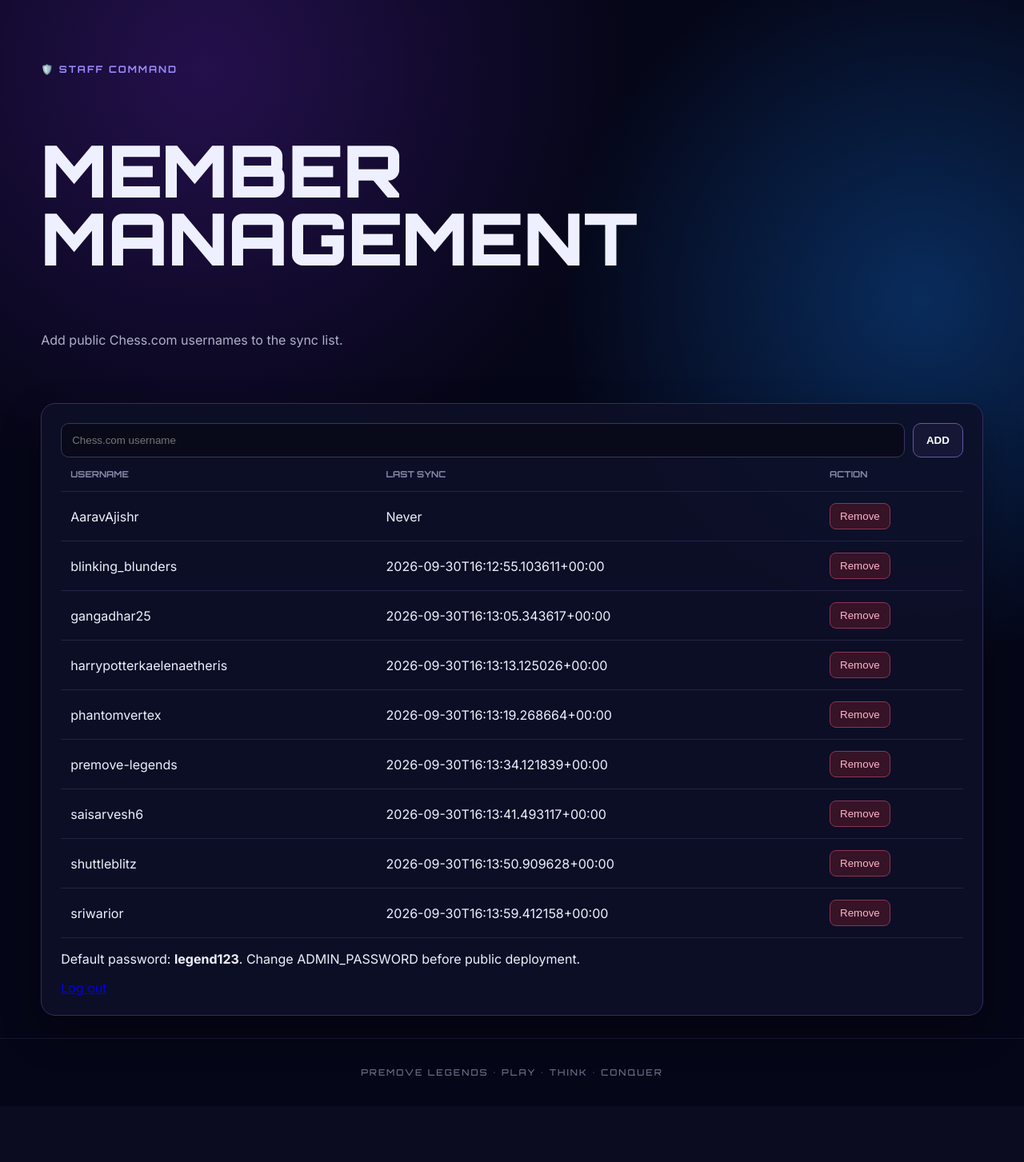
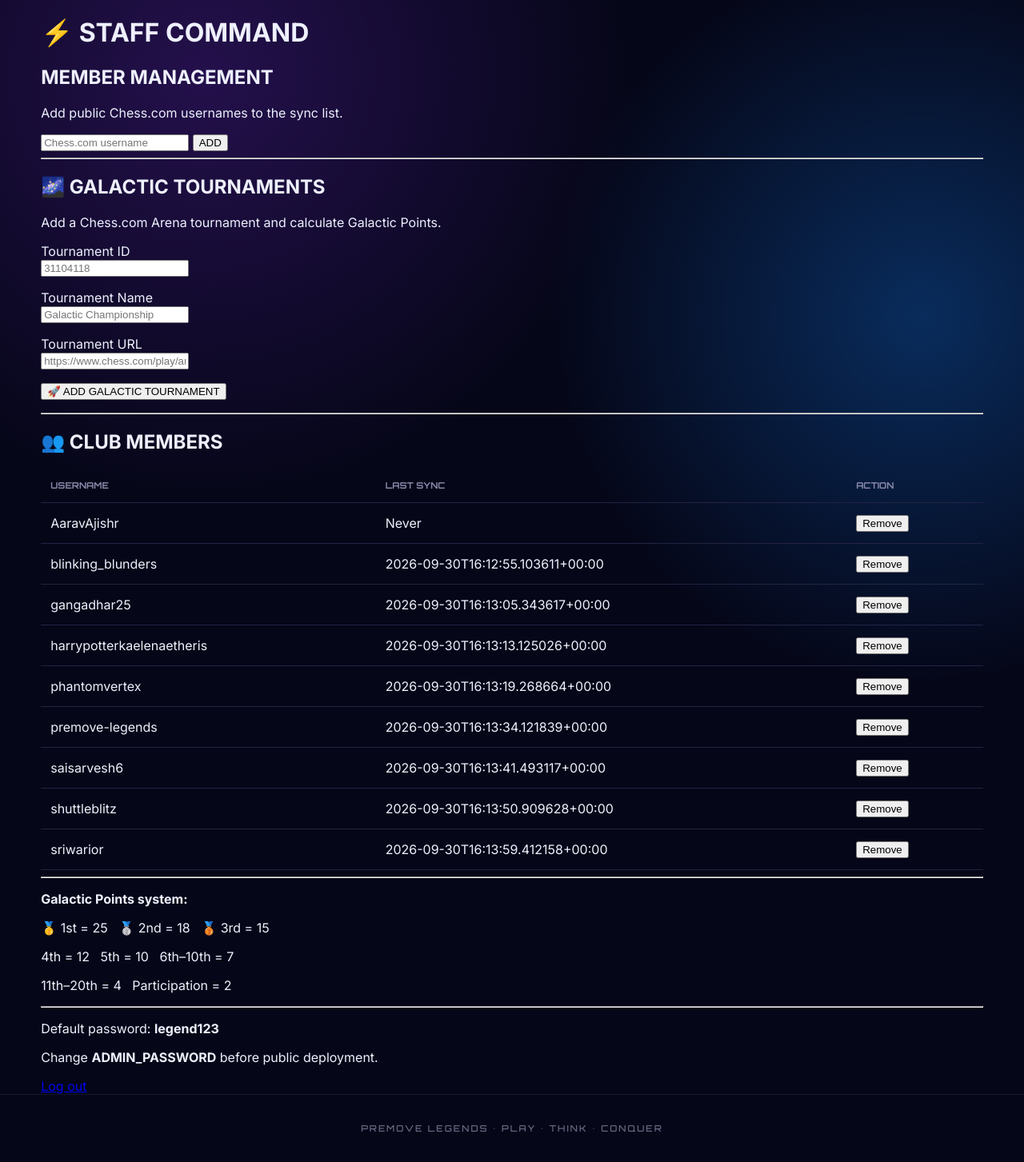
Before and after one commit to gmpranav1212/Premove_Legends_COMPLETE, a Flask app: page /admin in a window 1280 px wide. Shown: the part 58-1511 px from the top of the page at 80% size. Before the commit the page ends 1403 px from the top, so only its background shows below. Run offline with Flask 3, Linux system fonts and the light colour scheme; the visitor is signed in with stand-in values (Sample User, id 1); data comes from the database, SQL or seed files in the repository.

Commit message:
Enhance admin.html with Galactic Tournaments section
Updated the admin page to include a section for Galactic Tournaments and improved form handling.

```diff
--- a/templates/admin.html
+++ b/templates/admin.html
@@ -1 +1,226 @@
-{% extends 'base.html' %}{% block content %}<section class="pagehead"><small>🛡️ STAFF COMMAND</small><h1>MEMBER MANAGEMENT</h1><p>Add public Chess.com usernames to the sync list.</p></section><section class="panel"><form method="post" action="/admin/add" class="add"><input class="search" name="username" placeholder="Chess.com username"><button class="btn primary">ADD</button></form><div class="table"><table><thead><tr><th>USERNAME</th><th>LAST SYNC</th><th>ACTION</th></tr></thead><tbody>{% for p in players %}<tr><td>{{p.username}}</td><td>{{p.last_sync or 'Never'}}</td><td><form method="post" action="/admin/remove"><input type="hidden" name="username" value="{{p.username}}"><button class="danger">Remove</button></form></td></tr>{% endfor %}</tbody></table></div><p>Default password: <b>legend123</b>. Change ADMIN_PASSWORD before public deployment.</p><a href="/logout">Log out</a></section>{% endblock %}
+{% extends 'base.html' %}
+
+{% block content %}
+
+<h1>⚡ STAFF COMMAND</h1>
+
+<h2>MEMBER MANAGEMENT</h2>
+
+<p>Add public Chess.com usernames to the sync list.</p>
+
+<form method="post" action="{{ url_for('add') }}">
+    <input
+        type="text"
+        name="username"
+        placeholder="Chess.com username"
+        required
+    >
+    <button type="submit">ADD</button>
+</form>
+
+<hr>
+
+<h2>🌌 GALACTIC TOURNAMENTS</h2>
+
+<p>
+    Add a Chess.com Arena tournament and calculate Galactic Points.
+</p>
+
+<form id="galacticForm">
+
+    <p>
+        <label>Tournament ID</label><br>
+        <input
+            type="text"
+            id="tournament_id"
+            placeholder="31104118"
+            required
+        >
+    </p>
+
+    <p>
+        <label>Tournament Name</label><br>
+        <input
+            type="text"
+            id="tournament_name"
+            placeholder="Galactic Championship"
+            required
+        >
+    </p>
+
+    <p>
+        <label>Tournament URL</label><br>
+        <input
+            type="url"
+            id="tournament_url"
+            placeholder="https://www.chess.com/play/arena/31104118"
+        >
+    </p>
+
+    <button type="submit">
+        🚀 ADD GALACTIC TOURNAMENT
+    </button>
+
+</form>
+
+<p id="galacticMessage"></p>
+
+<hr>
+
+<h2>👥 CLUB MEMBERS</h2>
+
+<table>
+    <thead>
+        <tr>
+            <th>USERNAME</th>
+            <th>LAST SYNC</th>
+            <th>ACTION</th>
+        </tr>
+    </thead>
+
+    <tbody>
+
+    {% for p in players %}
+
+        <tr>
+            <td>{{ p.username }}</td>
+
+            <td>
+                {{ p.last_sync or 'Never' }}
+            </td>
+
+            <td>
+                <form
+                    method="post"
+                    action="{{ url_for('remove') }}"
+                >
+                    <input
+                        type="hidden"
+                        name="username"
+                        value="{{ p.username }}"
+                    >
+
+                    <button type="submit">
+                        Remove
+                    </button>
+                </form>
+            </td>
+        </tr>
+
+    {% endfor %}
+
+    </tbody>
+</table>
+
+<hr>
+
+<p>
+    <strong>Galactic Points system:</strong>
+</p>
+
+<p>
+    🥇 1st = 25 &nbsp;
+    🥈 2nd = 18 &nbsp;
+    🥉 3rd = 15
+</p>
+
+<p>
+    4th = 12 &nbsp;
+    5th = 10 &nbsp;
+    6th–10th = 7
+</p>
+
+<p>
+    11th–20th = 4 &nbsp;
+    Participation = 2
+</p>
+
+<hr>
+
+<p>
+    Default password:
+    <strong>legend123</strong>
+</p>
+
+<p>
+    Change <strong>ADMIN_PASSWORD</strong> before public deployment.
+</p>
+
+<a href="{{ url_for('logout') }}">Log out</a>
+
+<script>
+
+document
+    .getElementById("galacticForm")
+    .addEventListener("submit", async function(event) {
+
+        event.preventDefault();
+
+        const message =
+            document.getElementById("galacticMessage");
+
+        const tournamentId =
+            document.getElementById("tournament_id").value.trim();
+
+        const tournamentName =
+            document.getElementById("tournament_name").value.trim();
+
+        let tournamentUrl =
+            document.getElementById("tournament_url").value.trim();
+
+        if (!tournamentUrl) {
+            tournamentUrl =
+                "https://www.chess.com/play/arena/"
+                + tournamentId;
+        }
+
+        message.textContent =
+            "⏳ Importing tournament results...";
+
+        try {
+
+            const response = await fetch(
+                "{{ url_for('add_galactic_tournament') }}",
+                {
+                    method: "POST",
+
+                    headers: {
+                        "Content-Type": "application/json"
+                    },
+
+                    body: JSON.stringify({
+                        tournament_id: tournamentId,
+                        name: tournamentName,
+                        url: tournamentUrl
+                    })
+                }
+            );
+
+            const data = await response.json();
+
+            if (!response.ok || !data.ok) {
+                throw new Error(
+                    data.error ||
+                    "Tournament import failed."
+                );
+            }
+
+            message.textContent =
+                "✅ " + data.message;
+
+            setTimeout(function() {
+                window.location.href =
+                    "{{ url_for('leaderboard') }}";
+            }, 1500);
+
+        } catch (error) {
+
+            message.textContent =
+                "❌ " + error.message;
+        }
+
+    });
+
+</script>
+
+{% endblock %}
```
